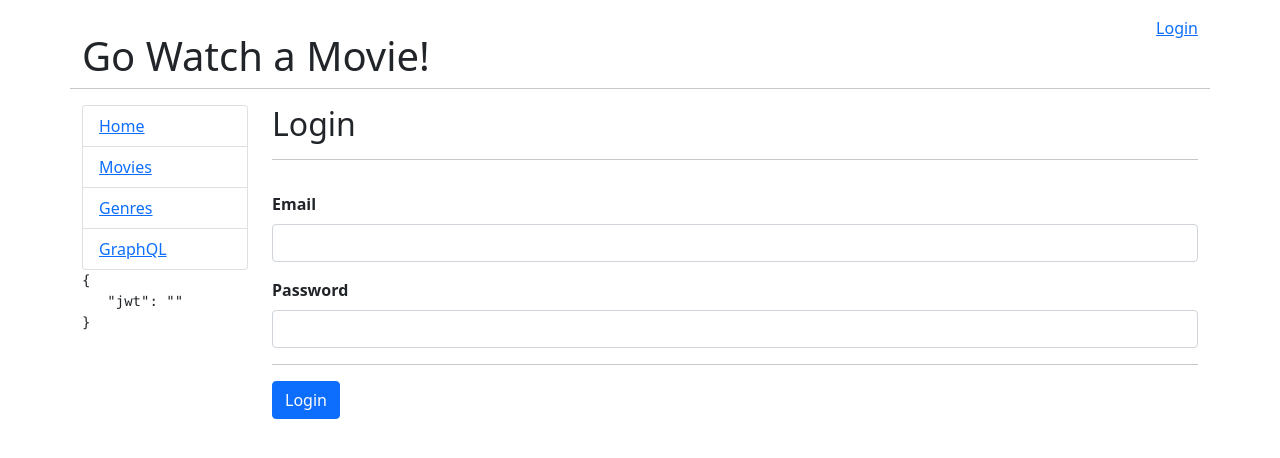
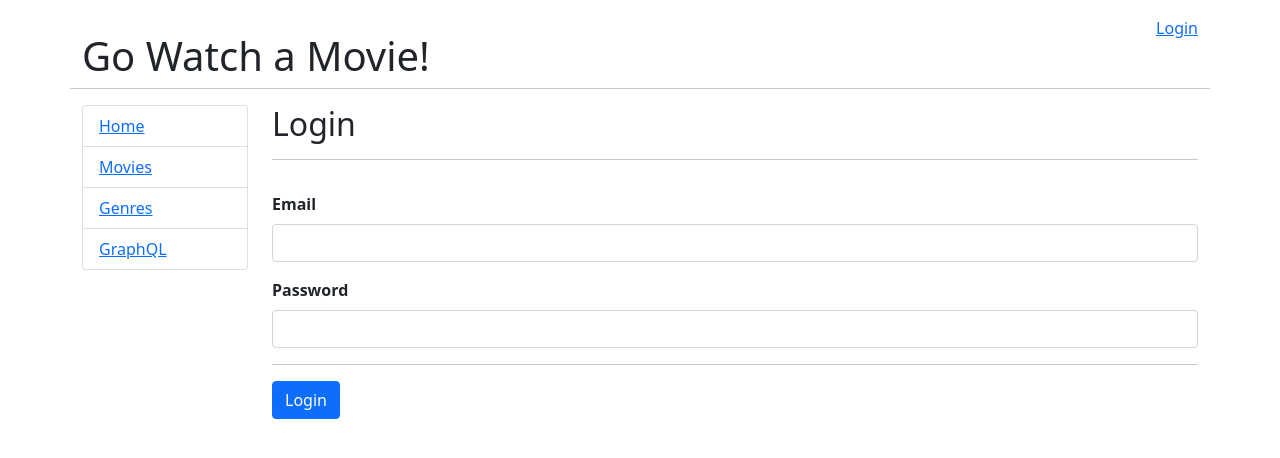
Before and after one commit to Toshiyana/Go-React-Movie, a React (Create React App) app: page /login in a window 1280 px wide. Shown: the top 458 px of the page. Built offline with nearby package versions, Linux system fonts and the light colour scheme.

Commit message:
Add AppFunc using hook

```diff
--- a/src/App.js
+++ b/src/App.js
@@ -2,12 +2,12 @@ import React, { Component, Fragment } from 'react'
 import { BrowserRouter as Router, Switch, Route, Link } from 'react-router-dom';
 import Home from './components/Home';
 // import Movies from './components/Movies';
-import Admin from './components/Admin';
+// import Admin from './components/Admin';
 // import OneMovie from './components/OneMovie';
 // import Genres from './components/Genres';
 // import OneGenre from './components/OneGenre';
 // import EditMovie from './components/EditMovie';
-import Login from "./components/Login";
+// import Login from "./components/Login";
 
 import GraphQL from "./components/GraphQL";
 import OneMovieGraphQL from "./components/OneMovieGraphQL";
@@ -17,6 +17,8 @@ import GenresFunc from "./components/GenresFunc";
 import OneMovieFunc from "./components/OneMovieFunc";
 import OneGenreFunc from "./components/OneGenreFunc";
 import EditMovieFunc from "./components/EditMovieFunc";
+import AdminFunc from "./components/AdminFunc";
+import LoginFunc from "./components/LoginFunc";
 
 import 'bootstrap/dist/css/bootstrap.css';
 
@@ -40,6 +42,8 @@ export default class App extends Component {
         this.setState({jwt: JSON.parse(t)});
       }
     }
+    // In the above case, you get expired jwt.
+    // have to code when jwt was expired
   }
 
   handleJWTChange = (jwt) => {
@@ -141,7 +145,8 @@ export default class App extends Component {
 
                 <Route
                   exact path="/login"
-                  component={(props) => <Login {...props} handleJWTChange={this.handleJWTChange} />}
+                  // component={(props) => <Login {...props} handleJWTChange={this.handleJWTChange} />}
+                  component={(props) => <LoginFunc {...props} handleJWTChange={this.handleJWTChange} />}
                 />
 
                 {/* pass jwt as props */}
@@ -151,7 +156,8 @@ export default class App extends Component {
                 )}/>
 
                 <Route path="/admin" component={(props) => (
-                  <Admin {...props} jwt={this.state.jwt} />
+                  // <Admin {...props} jwt={this.state.jwt} />
+                  <AdminFunc {...props} jwt={this.state.jwt} />
                 )}/>
 
                 <Route exact path="/graphql">
--- /dev/null
+++ b/src/AppFunc.js
@@ -0,0 +1,148 @@
+import React, { useState, useEffect, Fragment } from 'react'
+import { BrowserRouter as Router, Switch, Route, Link } from 'react-router-dom';
+import Home from './components/Home';
+
+import GraphQL from "./components/GraphQL";
+import OneMovieGraphQL from "./components/OneMovieGraphQL";
+
+import MoviesFunc from "./components/MoviesFunc";
+import GenresFunc from "./components/GenresFunc";
+import OneMovieFunc from "./components/OneMovieFunc";
+import OneGenreFunc from "./components/OneGenreFunc";
+import EditMovieFunc from "./components/EditMovieFunc";
+import AdminFunc from "./components/AdminFunc";
+import LoginFunc from "./components/LoginFunc";
+
+import 'bootstrap/dist/css/bootstrap.css';
+
+export default function AppFunc(props) {
+    const [jwt, setJWT] = useState("");
+
+    useEffect(() => {
+        let t = window.localStorage.getItem("jwt");
+        if (t) {
+            if (jwt === "") {
+                setJWT(JSON.parse(t));
+            }
+        }
+    }, [jwt])
+
+    function handleJWTChange(jwt) {
+        setJWT(jwt);
+    }
+
+    function logout() {
+        setJWT("");
+        window.localStorage.removeItem("jwt");
+    }
+
+    let loginLink;
+    if (jwt === "") {
+        loginLink = <Link to="/login">Login</Link>
+    } else {
+        loginLink = <Link to="/logout" onClick={logout}>Logout</Link>
+    }
+
+    return (
+        <Router>
+            <div className="container">
+
+            <div className="row">
+                <div className="col mt-3">
+                <h1 className="mt-3">Go Watch a Movie!</h1>
+                </div>
+
+                <div className="col mt-3 text-end">
+                {loginLink}
+                </div>
+
+                <hr className="mb-3"></hr>
+            </div>
+
+            <div className="row">
+                <div className="col-md-2">
+                <nav>
+                    <ul className="list-group">
+                    <li className="list-group-item">
+                        <Link to="/">Home</Link>
+                    </li>
+
+                    <li className="list-group-item">
+                        <Link to="/movies">Movies</Link>
+                    </li>
+
+                    <li className="list-group-item">
+                        <Link to="/genres">Genres</Link>
+                    </li>
+
+                    {jwt !== "" && (
+                        <Fragment>
+                        <li className="list-group-item">
+                            <Link to="/admin/movie/0">Add movie</Link>
+                        </li>
+                        <li className="list-group-item">
+                            <Link to="/admin">Manage Catalogue</Link>
+                        </li>
+                        </Fragment>
+                    )}
+
+                    <li className="list-group-item">
+                        <Link to="/graphql">GraphQL</Link>
+                    </li>
+                    </ul>
+                </nav>
+                </div>
+
+                <div className="col-md-10">
+                <Switch>
+                    <Route exact path="/">
+                    <Home />
+                    </Route>
+
+                    <Route exact path="/movies">
+                    <MoviesFunc />
+                    </Route>
+
+                    <Route path="/movies/:id" component={OneMovieFunc}/>
+                    <Route path="/movies-graphql/:id" component={OneMovieGraphQL}/>
+
+                    <Route exact path="/genres">
+                        <GenresFunc />
+                    </Route>
+
+                    <Route
+                        path="/genres/:id"
+                        component={OneGenreFunc}
+                    />
+
+                    <Route
+                        exact path="/login"
+                        component={(props) => (
+                            <LoginFunc {...props} handleJWTChange={handleJWTChange} />
+                        )}
+                    />
+
+                    {/* pass jwt as props */}
+                    <Route
+                        path="/admin/movie/:id"
+                        component={(props) => (
+                            <EditMovieFunc {...props} jwt={jwt} />
+                        )}
+                    />
+
+                    <Route path="/admin" component={(props) => (
+                        <AdminFunc {...props} jwt={jwt} />
+                    )}/>
+
+                    <Route exact path="/graphql">
+                        <GraphQL />
+                    </Route>
+
+                </Switch>
+                </div>
+            </div>
+
+            </div>
+        </Router>
+    );
+}
--- /dev/null
+++ b/src/components/AdminFunc.js
@@ -0,0 +1,51 @@
+import React, { useEffect, useState, Fragment } from 'react';
+import { Link } from 'react-router-dom';
+
+function AdminFunc(props) {
+    const [movies, setMovies] = useState([]);
+    const [error, setError] = useState(null);
+
+    useEffect(() => {
+        if (props.jwt === "") {
+            props.history.push({
+                pathname: "/login",
+            });
+            return;
+        }
+
+        fetch("http://localhost:8080/v1/movies")
+        .then((response) => {
+            if (response.status !== 200) {
+                setError("Invalid response code: " + response.status);
+            }
+            return response.json();
+        })
+        .then((json) => {
+            setMovies(json.movies);
+        })
+    }, [props.jwt, props.history]);
+
+    if (error !== null) {
+        return <div>Error: {error.message}</div>
+    } else {
+        return (
+            <Fragment>
+                <h2>Manage Catalogue</h2>
+
+                <div className="list-group">
+                    {movies.map( (m) => (
+                        <Link
+                            key={m.id}
+                            to={`/admin/movie/${m.id}`}
+                            className="list-group-item list-group-item-action"
+                        >
+                            {m.title}
+                        </Link>
+                    ))}
+                </div>
+            </Fragment>
+        );
+    }
+}
+
+export default AdminFunc;
--- a/src/components/EditMovieFunc.js
+++ b/src/components/EditMovieFunc.js
@@ -98,7 +98,7 @@ function EditMovieFunc(props) {
             headers: myHeaders,
         }
 
-        console.log(payload);
+        // console.log(payload);
 
         fetch('http://localhost:8080/v1/admin/editmovie', requestOptions)
             .then((response) => response.json())
@@ -133,6 +133,8 @@ function EditMovieFunc(props) {
                             method: 'GET',
                             headers: myHeaders,
                         }
+
+                        console.log(movie.id)
 
                         fetch("http://localhost:8080/v1/admin/deletemovie/" + movie.id, requestOptions)
                             .then(response => response.json)
--- a/src/components/Login.js
+++ b/src/components/Login.js
@@ -9,7 +9,6 @@ export default class Login extends Component {
         this.state = {
             email: "",
             password: "",
-            error: null,
             errors: [],
             alert: {
                 type: "d-none",
@@ -78,7 +77,7 @@ export default class Login extends Component {
                         pathname: "/admin",
                     })
                 }
-            })
+            });
 
     }
 
--- /dev/null
+++ b/src/components/LoginFunc.js
@@ -0,0 +1,110 @@
+import React, { useState, Fragment } from 'react'
+import Alert from './ui-components/Alert';
+import Input from './form-components/Input';
+
+function LoginFunc(props) {
+    const [email, setEmail] = useState("");
+    const [password, setPassword] = useState("");
+    const [error, setError] = useState(null);
+    const [errors, setErrors] = useState([]);
+    const [alert, setAlert] = useState({type: "d-none", message: ""});
+
+    const handleSubmit = (evt) => {
+        evt.preventDefault();
+        if (email === "") {
+            errors.push("email")
+        }
+
+        if (password === "") {
+            errors.push("password")
+        }
+
+        setErrors(errors);
+
+        if (errors.length > 0) {
+            return false;
+        }
+
+        const data = new FormData(evt.target);
+        const payload = Object.fromEntries(data.entries());
+
+        const requestOptions = {
+            method: "POST",
+            body: JSON.stringify(payload),
+        }
+
+        fetch("http://localhost:8080/v1/signin", requestOptions)
+            .then((response) => response.json())
+            .then((data) => {
+                if (data.error) {
+                    setAlert({
+                        type: "alert-danger",
+                        message: data.error.message,
+                    });
+                } else {
+                    handleJWTChange(Object.values(data)[0]);
+                    // Put jwt into local storage
+                    window.localStorage.setItem("jwt", JSON.stringify(Object.values(data)[0]));
+
+                    props.history.push({
+                        pathname: "/admin",
+                    })
+                }
+            });
+    }
+
+    function handleJWTChange(jwt) {
+        props.handleJWTChange(jwt);
+    }
+
+    function hasError(key) {
+        return errors.indexOf(key) !== -1;
+    }
+
+    function handleEmail(evt) {
+        setEmail(evt.target.value);
+    }
+
+    function handlePassword(evt) {
+        setPassword(evt.target.value);
+    }
+
+    return (
+        <Fragment>
+            <h2>Login</h2>
+            <hr />
+            <Alert
+                alertType={alert.type}
+                alertMessage={alert.message}
+            />
+
+            <form className="pt-3" onSubmit={handleSubmit}>
+                <Input
+                    title={"Email"}
+                    type={"email"}
+                    name={"email"}
+                    handleChange={handleEmail}
+                    className={hasError("email") ? "is-invalid" : ""}
+                    errorDiv={hasError("email") ? "text-danger" : "d-none"}
+                    errorMsg={"Please enter a valid email address"}
+                />
+
+                <Input
+                    title={"Password"}
+                    type={"password"}
+                    name={"password"}
+                    handleChange={handlePassword}
+                    className={hasError("password") ? "is-invalid" : ""}
+                    errorDiv={hasError("password") ? "text-danger" : "d-none"}
+                    errorMsg={"Please enter a password"}
+                />
+
+                <hr />
+                <button className="btn btn-primary">Login</button>
+            </form>
+
+        </Fragment>
+    );
+}
+
+export default LoginFunc;
--- a/src/index.js
+++ b/src/index.js
@@ -1,11 +1,13 @@
 import React from 'react';
 import ReactDOM from 'react-dom';
 import './index.css';
-import App from './App';
+// import App from './App';
+import AppFunc from './AppFunc';
 
 ReactDOM.render(
   <React.StrictMode>
-    <App />
+    {/* <App /> */}
+    <AppFunc />
   </React.StrictMode>,
   document.getElementById('root')
 );
```
